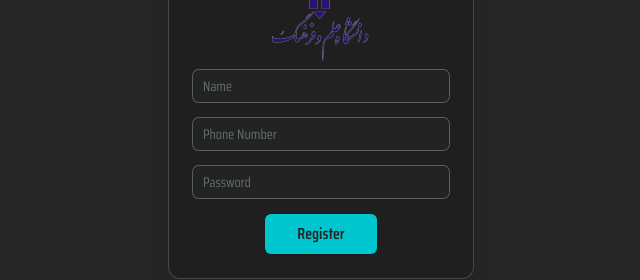
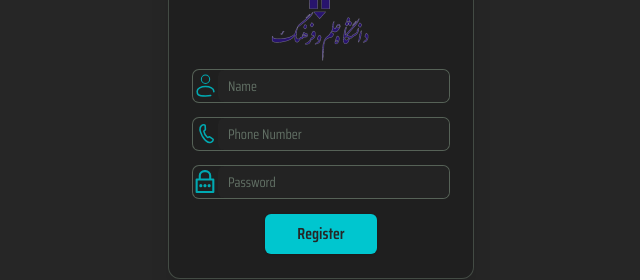
Before and after one commit to mhmdnyb/RAG-UI, a React (Vite) app in the folder RAG-project/: page /register in a window 1280 px wide. Shown: the part 306-586 px from the top of the page, without its empty margins (319-959 px from the left). Built offline with nearby package versions, Linux system fonts and the light colour scheme.

Commit message:
add label for each input

```diff
--- a/RAG-project/src/pages/RegisterPage/RegisterPage.jsx
+++ b/RAG-project/src/pages/RegisterPage/RegisterPage.jsx
@@ -36,7 +36,38 @@ function RegisterPage() {
         >
           <img src={uscLogo} alt="usclogo" className="mx-auto  mb-2" />
 
-          <div className="w-64 rounded-md transition-all ring-1 ring-thirtypercent/30 has-focus:ring-2 has-focus:ring-tenpercent">
+          <div className="w-64 rounded-md transition-all ring-1 ring-thirtypercent/30 has-focus:ring-2 has-focus:ring-tenpercent flex items-center">
+            <label htmlFor="name">
+              <svg
+                width="25px"
+                height="25px"
+                viewBox="0 0 24 24"
+                fill="none"
+                xmlns="http://www.w3.org/2000/svg"
+              >
+                <g id="SVGRepo_bgCarrier" strokeWidth="0"></g>
+                <g
+                  id="SVGRepo_tracerCarrier"
+                  stroke-linecap="round"
+                  stroke-linejoin="round"
+                ></g>
+                <g id="SVGRepo_iconCarrier">
+                  <circle
+                    cx="12"
+                    cy="6"
+                    r="4"
+                    stroke="#00aab2"
+                    strokeLidth="1.5"
+                  ></circle>
+                  <path
+                    d="M19.9975 18C20 17.8358 20 17.669 20 17.5C20 15.0147 16.4183 13 12 13C7.58172 13 4 15.0147 4 17.5C4 19.9853 4 22 12 22C14.231 22 15.8398 21.8433 17 21.5634"
+                    stroke="#00aab2"
+                    strokeWidth="1.5"
+                    strokeLinecap="round"
+                  ></path>
+                </g>
+              </svg>
+            </label>
             <input
               autoComplete="name"
               type="text"
@@ -47,7 +78,43 @@ function RegisterPage() {
             />
           </div>
 
-          <div className="w-64 rounded-md transition-all ring-1 ring-thirtypercent/30 has-focus:ring-2 has-focus:ring-tenpercent">
+          <div className="w-64 rounded-md transition-all ring-1 ring-thirtypercent/30 has-focus:ring-2 has-focus:ring-tenpercent flex items-center">
+            <label htmlFor="phoneNumber">
+              <svg
+                width="25px"
+                height="25px"
+                viewBox="0 0 24 24"
+                id="phone_number"
+                data-name="phone number"
+                xmlns="http://www.w3.org/2000/svg"
+                fill="#00aab2"
+              >
+                <g id="SVGRepo_bgCarrier" strokeWidth="0"></g>
+                <g
+                  id="SVGRepo_tracerCarrier"
+                  strokeLinecap="round"
+                  strokeLinejoin="round"
+                ></g>
+                <g id="SVGRepo_iconCarrier">
+                  <rect
+                    id="Rectangle_5"
+                    data-name="Rectangle 5"
+                    width="24"
+                    height="24"
+                    fill="none"
+                  ></rect>
+                  <path
+                    id="Shape"
+                    d="M7.02,15.976,5.746,13.381a.7.7,0,0,0-.579-.407l-1.032-.056a.662.662,0,0,1-.579-.437,9.327,9.327,0,0,1,0-6.5.662.662,0,0,1,.579-.437l1.032-.109a.7.7,0,0,0,.589-.394L7.03,2.446l.331-.662a.708.708,0,0,0,.07-.308.692.692,0,0,0-.179-.467A3,3,0,0,0,4.693.017l-.235.03L4.336.063A1.556,1.556,0,0,0,4.17.089l-.162.04C1.857.679.165,4.207,0,8.585V9.83c.165,4.372,1.857,7.9,4,8.483l.162.04a1.556,1.556,0,0,0,.165.026l.122.017.235.03a3,3,0,0,0,2.558-.993.692.692,0,0,0,.179-.467.708.708,0,0,0-.07-.308Z"
+                    transform="translate(4.393 6.587) rotate(-30)"
+                    fill="none"
+                    stroke="#00aab2"
+                    stroke-miterlimit="10"
+                    stroke-width="1.5"
+                  ></path>{" "}
+                </g>
+              </svg>
+            </label>
             <input
               autoComplete="tel"
               type="text"
@@ -58,7 +125,43 @@ function RegisterPage() {
             />
           </div>
 
-          <div className="w-64 rounded-md transition-all ring-1 ring-thirtypercent/30 has-focus:ring-2 has-focus:ring-tenpercent">
+          <div className="w-64 rounded-md transition-all ring-1 ring-thirtypercent/30 has-focus:ring-2 has-focus:ring-tenpercent flex items-center">
+            <label htmlFor="password">
+              <svg
+                width="25px"
+                height="25px"
+                viewBox="0 0 48 48"
+                xmlns="http://www.w3.org/2000/svg"
+                fill="#00aab2"
+              >
+                <g id="SVGRepo_bgCarrier" stroke-width="0"></g>
+                <g
+                  id="SVGRepo_tracerCarrier"
+                  strokeLinecap="round"
+                  strokeLinejoin="round"
+                ></g>
+                <g id="SVGRepo_iconCarrier">
+                  {" "}
+                  <g id="Layer_2" data-name="Layer 2">
+                    {" "}
+                    <g id="invisible_box" data-name="invisible box">
+                      {" "}
+                      <rect width="48" height="48" fill="none"></rect>{" "}
+                    </g>{" "}
+                    <g id="Layer_7" data-name="Layer 7">
+                      {" "}
+                      <g>
+                        {" "}
+                        <path d="M39,18H35V13A11,11,0,0,0,24,2H22A11,11,0,0,0,11,13v5H7a2,2,0,0,0-2,2V44a2,2,0,0,0,2,2H39a2,2,0,0,0,2-2V20A2,2,0,0,0,39,18ZM15,13a7,7,0,0,1,7-7h2a7,7,0,0,1,7,7v5H15ZM37,42H9V22H37Z"></path>{" "}
+                        <circle cx="15" cy="32" r="3"></circle>{" "}
+                        <circle cx="23" cy="32" r="3"></circle>{" "}
+                        <circle cx="31" cy="32" r="3"></circle>{" "}
+                      </g>{" "}
+                    </g>{" "}
+                  </g>{" "}
+                </g>
+              </svg>
+            </label>
             <input
               autoComplete="new-password"
               type="password"
```
